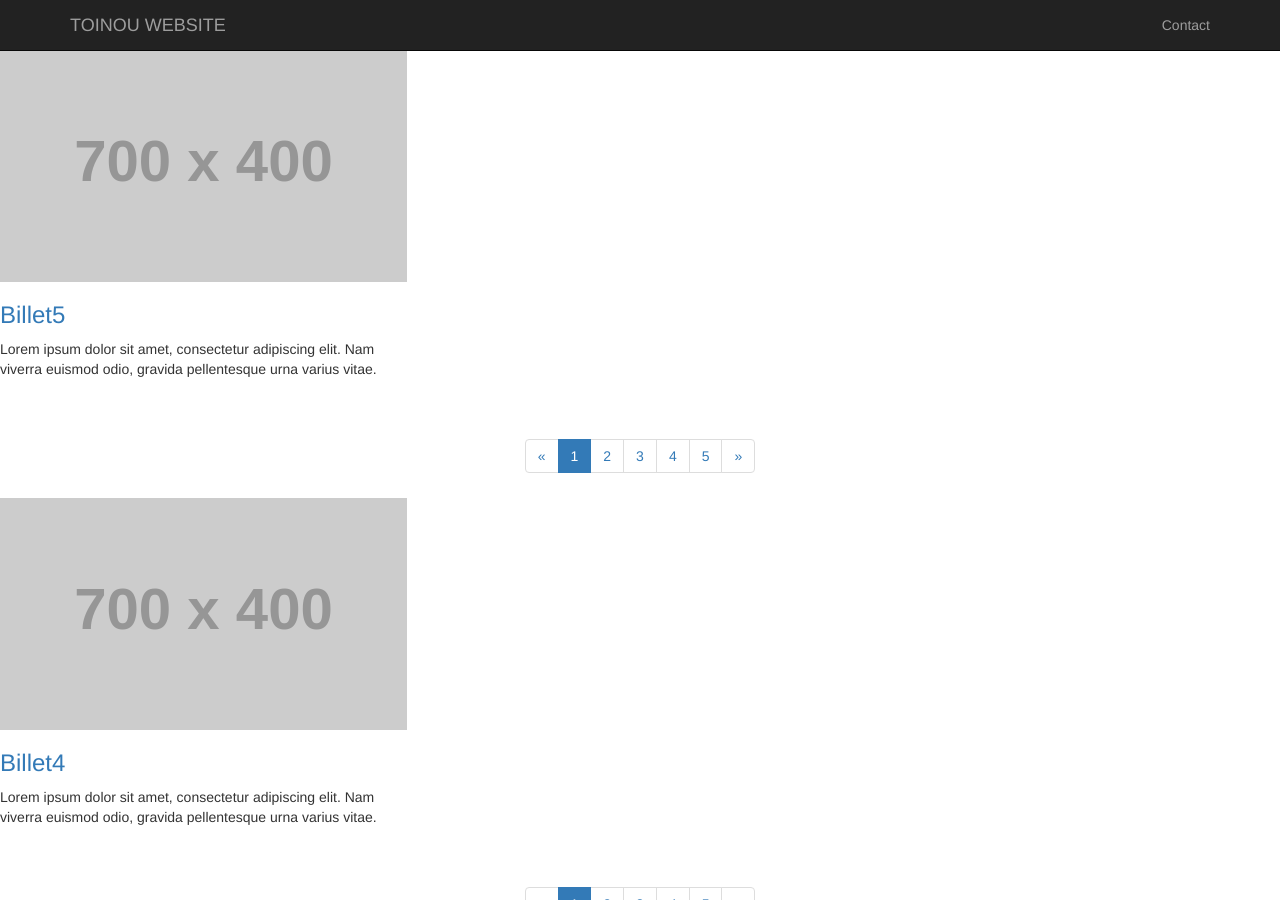
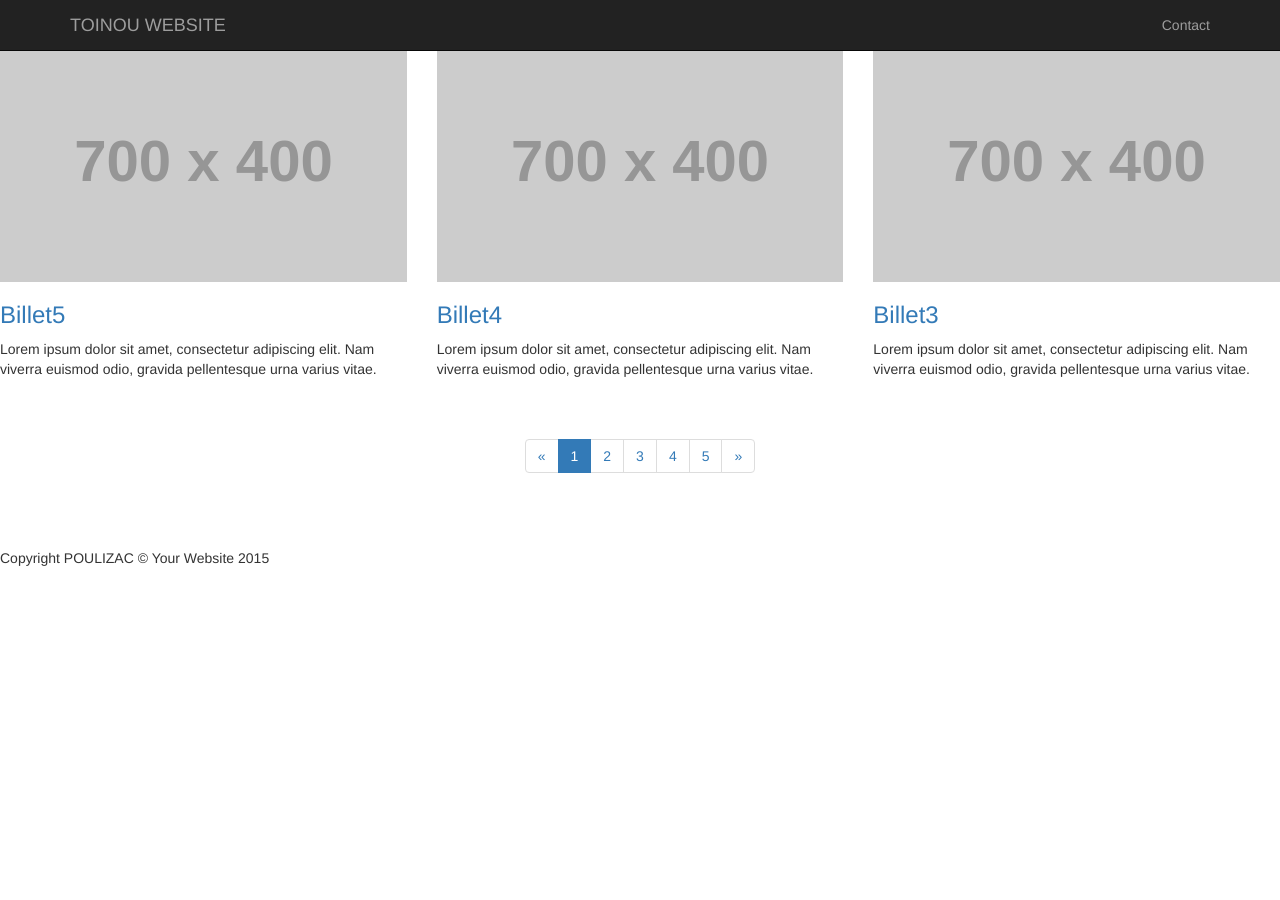
Before and after one commit to pouliant/pouliant.github.io, a Jekyll site: the page built from index.md, in a window 1280 px wide and 900 px high. Built offline with Jekyll 4.4.1, drawn with Linux system fonts in a browser that asks for light colours; nearby versions of some CDN libraries; library files that are not in the unit come from our copies.

Commit message:
pagination

```diff
--- a/_layouts/default.html
+++ b/_layouts/default.html
@@ -46,7 +46,10 @@
                 </h3>
                 <p>Lorem ipsum dolor sit amet, consectetur adipiscing elit. Nam viverra euismod odio, gravida pellentesque urna varius vitae.</p>
             </div>
-<div class="row text-center">
+
+
+  {% endfor %}
+   <div class="row text-center">
             <div class="col-lg-12">
                 <ul class="pagination">
                     <li>
@@ -73,9 +76,6 @@
                 </ul>
             </div>
         </div>
-
-
-  {% endfor %}
 </div>
 
 
```
